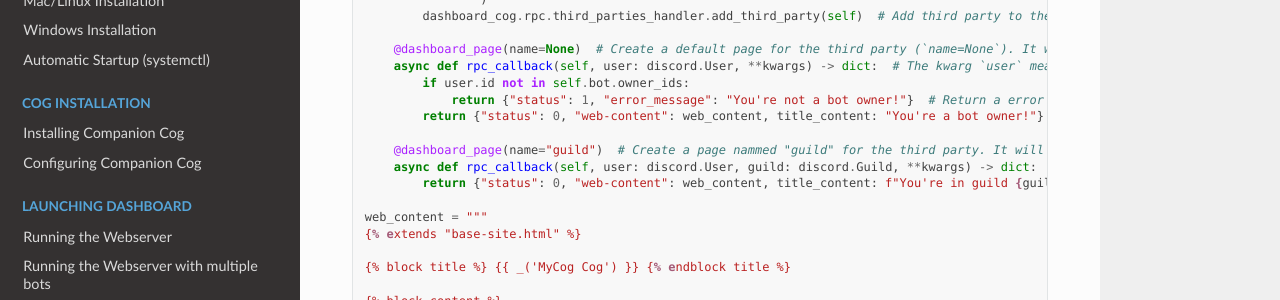
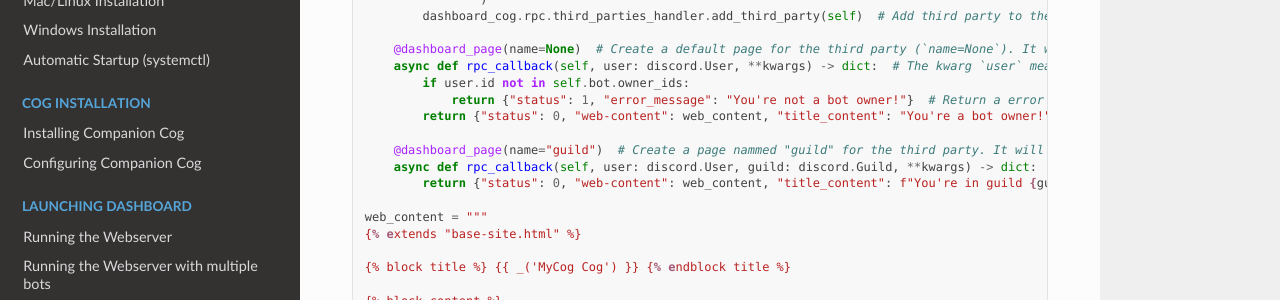
Before and after one commit to Cog-Creators/Red-Dashboard, a Sphinx documentation site: the page built from docs/third_parties.rst, in a window 1280 px wide and 900 px high, scrolled down 3923 px. Shown: the part 151-451 px from the top of the window. Built offline with Sphinx 7.4.7 and the Read the Docs theme 2.0.0, drawn with Linux system fonts in a browser that asks for light colours.

```diff
--- a/docs/third_parties.rst
+++ b/docs/third_parties.rst
@@ -168,11 +168,11 @@ In `dashboard_integration.py`:
         async def rpc_callback(self, user: discord.User, **kwargs) -> dict:  # The kwarg `user` means that Red-Dashboard will request a connection from a bot user with OAuth from Discord.
             if user.id not in self.bot.owner_ids:
                 return {"status": 1, "error_message": "You're not a bot owner!"}  # Return a error message who will be displayed by Red-Dashboard.
-            return {"status": 0, "web-content": web_content, title_content: "You're a bot owner!"}  # Return a web content with the text variable `title_content`.
+            return {"status": 0, "web-content": web_content, "title_content": "You're a bot owner!"}  # Return a web content with the text variable `title_content`.
 
         @dashboard_page(name="guild")  # Create a page nammed "guild" for the third party. It will be available at the URL `/third_party/mycog/guild`.
         async def rpc_callback(self, user: discord.User, guild: discord.Guild, **kwargs) -> dict:  # The kwarg `guild` means that Red-Dashboard will ask for the choice of a server among those to which the user has access.
-            return {"status": 0, "web-content": web_content, title_content: f"You're in guild {guild.name} ({guild.id})!"}  # Return a web content with the text variable `title_content`.
+            return {"status": 0, "web-content": web_content, "title_content": f"You're in guild {guild.name} ({guild.id})!"}  # Return a web content with the text variable `title_content`.
 
     web_content = """
     {% extends "base-site.html" %}
```
